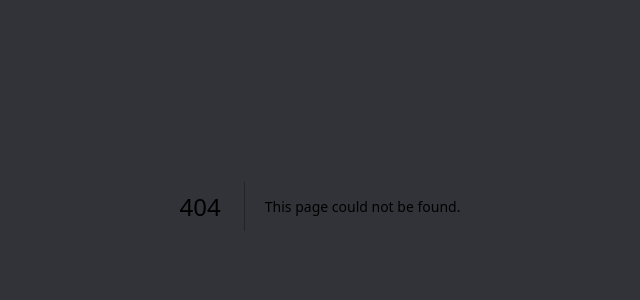
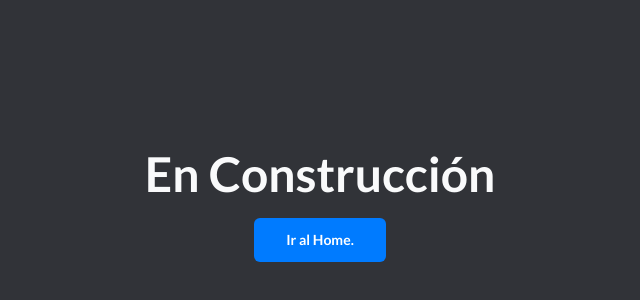
Before and after one commit to JoseAl05/cash-control, a Next.js app: page /gastos in a window 1280 px wide. Before the commit this address had no page. Shown: the part 194-494 px from the top of the page, without its empty margins (320-960 px from the left). Built offline with nearby package versions, Linux system fonts and the light colour scheme.

Commit message:
added "in building" pages

```diff
--- /dev/null
+++ b/app/(routes)/gastos/page.tsx
@@ -0,0 +1,19 @@
+import { Button } from '@/components/ui/button';
+import Link from 'next/link';
+
+const ExpensesPage = () => {
+    return (
+        <div className='flex flex-col items-center justify-center gap-y-5 h-screen'>
+            <h1 className='text-5xl'>
+                En Construcción
+            </h1>
+            <Link href='/'>
+                <Button variant='primary' size='lg'>
+                    Ir al Home.
+                </Button>
+            </Link>
+        </div>
+    );
+}
+
+export default ExpensesPage;
--- /dev/null
+++ b/app/(routes)/ingresos/page.tsx
@@ -0,0 +1,19 @@
+import { Button } from '@/components/ui/button';
+import Link from 'next/link';
+
+const IncomesPage = () => {
+    return (
+        <div className='flex flex-col items-center justify-center gap-y-5 h-screen'>
+            <h1 className='text-5xl'>
+                En Construcción
+            </h1>
+            <Link href='/'>
+                <Button variant='primary' size='lg'>
+                    Ir al Home.
+                </Button>
+            </Link>
+        </div>
+    );
+}
+
+export default IncomesPage;
```
